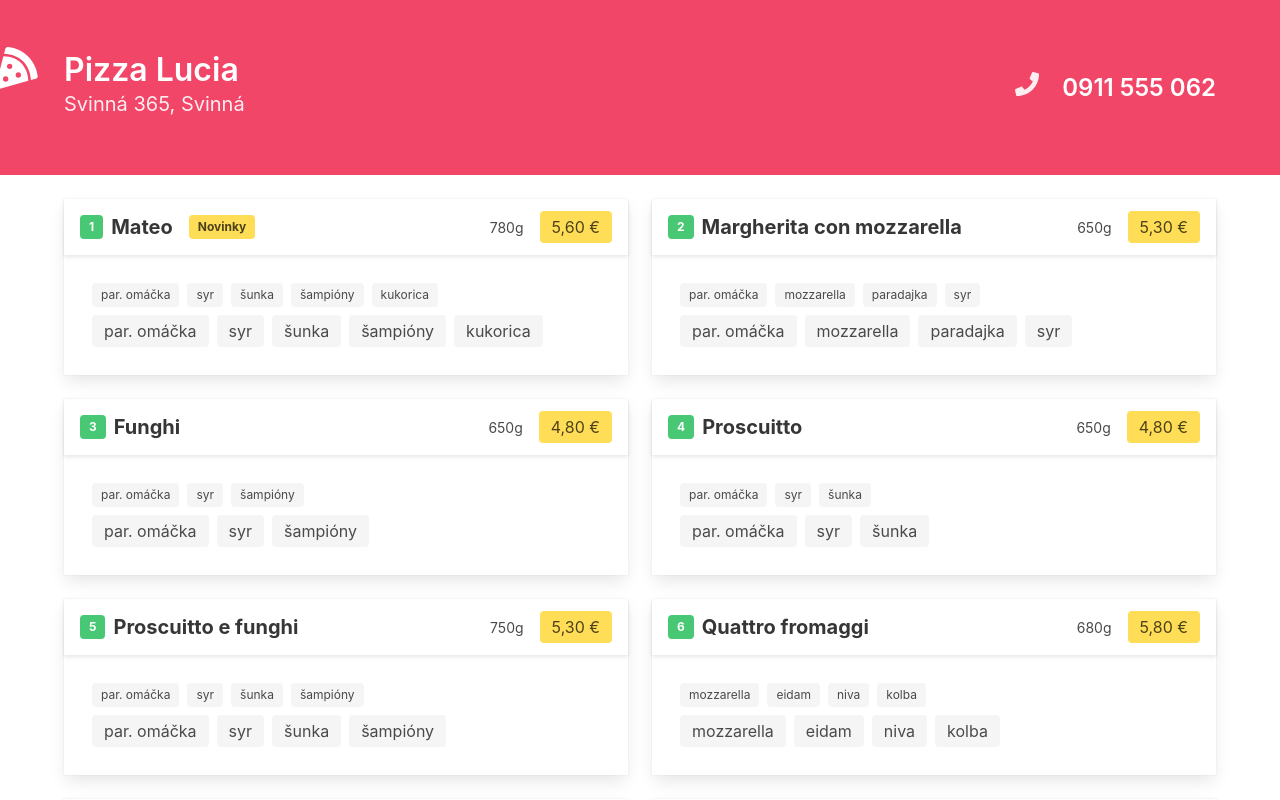
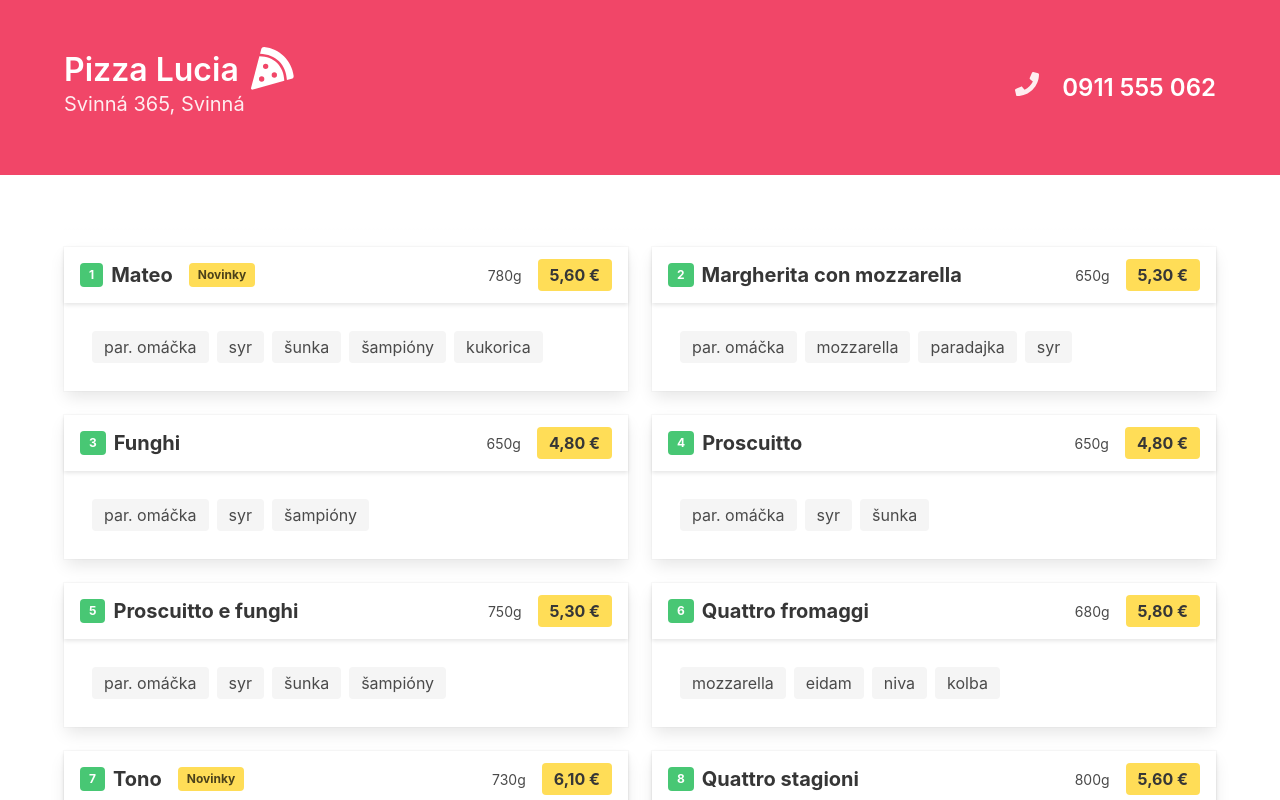
Before and after one commit to pizza-lucia/pizza-lucia.github.io, a Svelte app: page / in a window 1280 px wide. Shown: the top 800 px of the page. Built offline with nearby package versions, Linux system fonts and the light colour scheme.

Commit message:
Added topping filter

```diff
--- /dev/null
+++ b/src/components/Filters.svelte
@@ -0,0 +1,36 @@
+<script>
+  import { filterToppings } from "../store.js";
+  import { slide } from "svelte/transition";
+
+  const rm = topping => {
+    $filterToppings.delete(topping);
+    filterToppings.set($filterToppings);
+  };
+</script>
+
+<style>
+  .tags {
+    position: sticky;
+    top: 0;
+    z-index: 1;
+    padding: 0 16px;
+    background: linear-gradient(
+      0deg,
+      rgba(255, 255, 255, 0) 0%,
+      white 20%,
+      white 100%
+    );
+    min-height: 2rem;
+  }
+</style>
+
+{#if $filterToppings !== new Set()}
+  <div class="tags" transition:slide>
+    {#each Array.from($filterToppings) as topping}
+      <span class="tag is-medium is-success">
+        {topping}
+        <button class="delete is-small" on:click={() => rm(topping)} />
+      </span>
+    {/each}
+  </div>
+{/if}
--- a/src/components/Pizza.svelte
+++ b/src/components/Pizza.svelte
@@ -8,7 +8,6 @@
   export let currency = "EUR";
   export let featured = false;
   export let number = 0;
-
 
   $: amount = price.toLocaleString("sk", {
     style: "currency",
@@ -43,11 +42,13 @@
 
       <div class="card-header-icon is-hidden-mobile">
         <small style="margin-right: 1rem">{weight}g</small>
-        <span class="tag is-medium is-warning">{amount}</span>
+        <span class="tag is-medium is-warning">
+          <strong>{amount}</strong>
+        </span>
       </div>
     </header>
     <div class="card-content">
-        <Toppings {toppings} />
+      <Toppings {toppings} />
     </div>
     <footer
       class="card-footer is-hidden-tablet"
--- a/src/components/Pizzas.svelte
+++ b/src/components/Pizzas.svelte
@@ -1,10 +1,24 @@
 <script>
+  import Filters from "./Filters.svelte";
   import Pizza from "./Pizza.svelte";
   import pizzas from "../pizzas.json";
+  import { filterToppings } from "../store.js";
+
+  function containAll(set, subset) {
+    return Array.from(subset).every(elem => set.has(elem));
+  }
+
+  $: filterPizzas = pizzas.filter(pizza => {
+    if ($filterToppings.size === 0) return pizzas;
+    const toppings = new Set(pizza.toppings);
+    return containAll(toppings, $filterToppings);
+  });
 </script>
 
+<Filters />
+
 <ul class="columns is-multiline is-desktop">
-  {#each pizzas as pizza}
+  {#each filterPizzas as pizza}
     <Pizza {...pizza} />
   {/each}
 </ul>
--- /dev/null
+++ b/src/components/Topping.svelte
@@ -0,0 +1,22 @@
+<script>
+  import { filterToppings } from "../store.js";
+
+  export let topping;
+  export let medium = false;
+
+  $filterToppings;
+</script>
+
+<style>
+  .tag {
+    margin: 4px;
+    cursor: pointer;
+  }
+</style>
+
+<span
+  class="tag"
+  class:is-medium={medium}
+  on:click={() => filterToppings.set($filterToppings.add(topping))}>
+  {topping}
+</span>
--- a/src/components/Toppings.svelte
+++ b/src/components/Toppings.svelte
@@ -1,22 +1,16 @@
 <script>
-  import { slide } from "svelte/transition";
+  import Topping from "./Topping.svelte";
 
   export let toppings;
 </script>
 
-<style>
-  .tag {
-    margin: 4px;
-  }
-</style>
-
-  <div class="is-mobile-only">
+<div class="is-hidden-tablet">
   {#each toppings as topping}
-      <span class="tag">{topping}</span>
+    <Topping {topping} />
   {/each}
 </div>
 <div class="content is-hidden-mobile">
   {#each toppings as topping}
-      <span class="tag is-medium">{topping}</span>
+    <Topping medium={true} {topping} />
   {/each}
 </div>
--- a/src/index.html
+++ b/src/index.html
@@ -1,12 +1,14 @@
 <!DOCTYPE html>
 <html lang="sk">
-
   <head>
-    <meta charset="UTF-8">
-    <meta name="viewport" content="width=device-width, initial-scale=1.0">
-    <meta http-equiv="X-UA-Compatible" content="ie=edge">
-    <link rel="stylesheet" href="./bulma.min.css">
-    <script defer src="https://use.fontawesome.com/releases/v5.7.0/js/all.js"></script>
+    <meta charset="UTF-8" />
+    <meta name="viewport" content="width=device-width, initial-scale=1.0" />
+    <meta http-equiv="X-UA-Compatible" content="ie=edge" />
+    <link rel="stylesheet" href="./bulma.min.css" />
+    <script
+      defer
+      src="https://use.fontawesome.com/releases/v5.7.0/js/all.js"
+    ></script>
     <script defer src="./index.js"></script>
     <title>Pizza Lucia - Svinná</title>
   </head>
@@ -19,10 +21,15 @@
             <span class="icon" style="margin-right: 1rem">
               <i class="fas fa-phone"></i>
             </span>
-                    <strong>0911 555 062</strong></h2>
+            <strong>0911 555 062</strong>
+          </h2>
           <h1 class="title">
-                    <span class="icon is-medium" style="position: absolute; left: -4rem;"> <i
-                            class="fas  fa-lg fa-pizza-slice"></i> </span>
+            <span
+              class="icon is-medium is-hidden-touch"
+              style="position: absolute; left: 12rem;"
+            >
+              <i class="fas  fa-lg fa-pizza-slice"></i>
+            </span>
             Pizza Lucia
           </h1>
           <h2 class="subtitle">Svinná 365, Svinná</h2>
@@ -32,9 +39,8 @@
     <div id="app" class="container"></div>
     <style>
       .container {
-            padding-top: 1.5rem
+        padding-top: 1.5rem;
       }
     </style>
   </body>
-
 </html>
--- /dev/null
+++ b/src/store.js
@@ -0,0 +1,3 @@
+import { writable } from "svelte/store";
+
+export const filterToppings = writable(new Set());
```
Also changed, not shown: 7 other files (tests, documents, lock files or other folders). Lines whose indentation alone changed are shown as unchanged.
